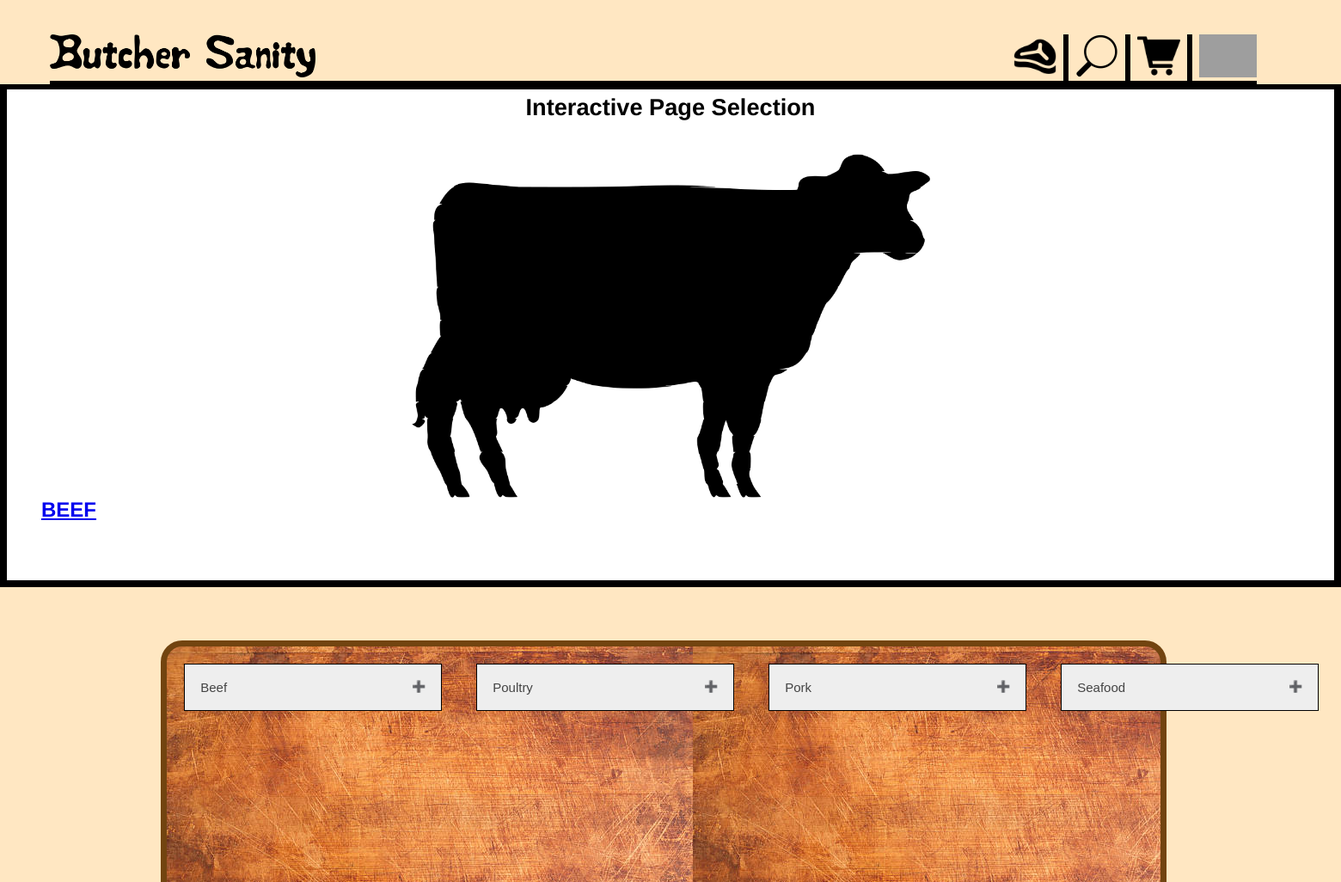
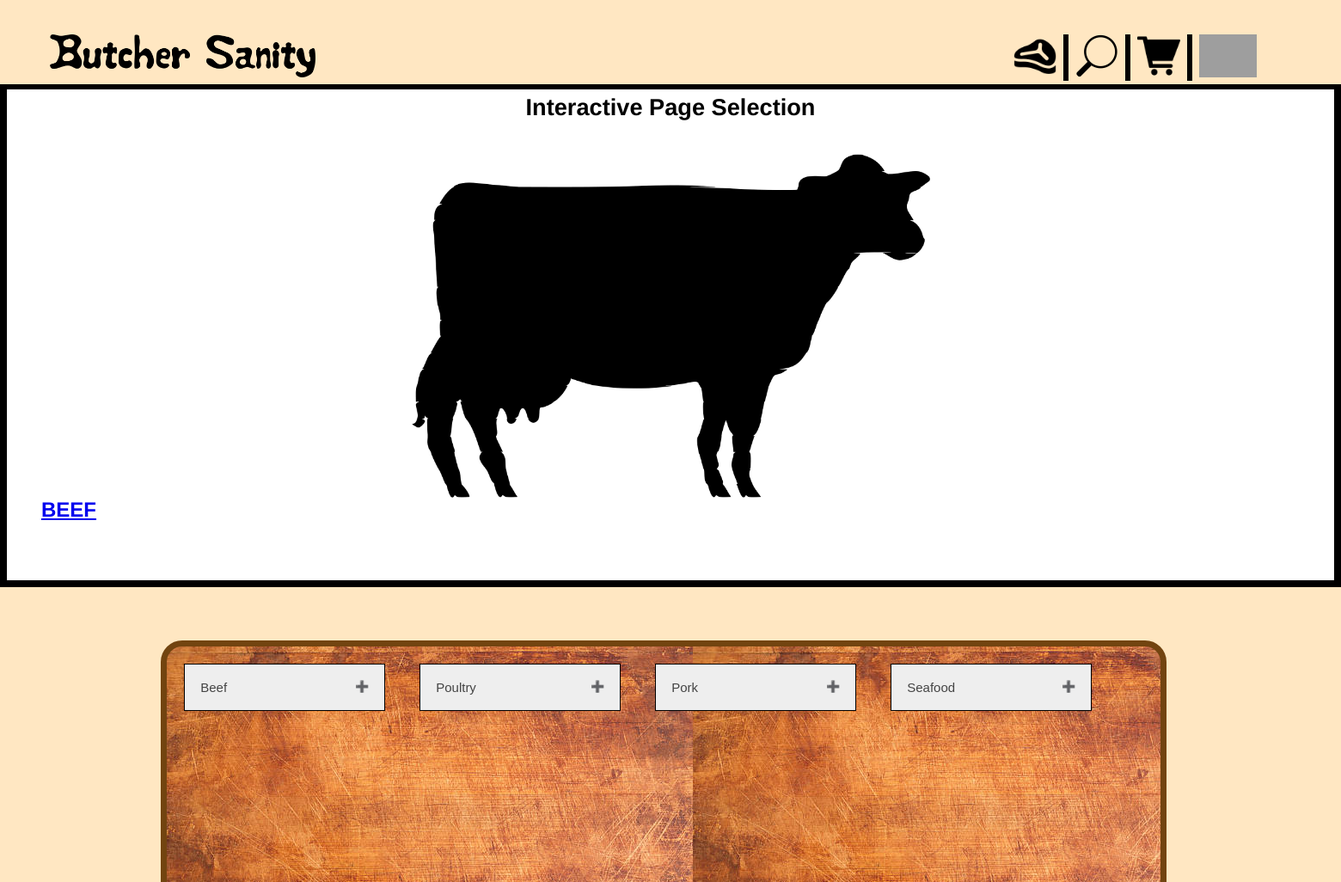
Before and after one commit to MagbanLeon/Butcher-Sanity, a Flask app: page /loginPage in a window 1560 px wide. Shown: the top 1026 px of the page at 86% size. Run offline with Flask 3, Linux system fonts and the light colour scheme; grey boxes are pictures that could not be loaded.

Commit message:
fixes to align with home laptop

```diff
--- a/static/collapse.css
+++ b/static/collapse.css
@@ -6,7 +6,7 @@
   color: #444;
   cursor: pointer;
   padding: 18px;
-  width: 300px;
+  width: 15vw;
   border: none;
   text-align: left;
   outline: none;
@@ -25,7 +25,7 @@
   display: none;
   overflow: hidden;
   background-color: #f1f1f1;
-  width: 300px;
+  width: 15vw;
   border: 1px solid black;
 }
 .collapsible:after {
--- a/templates/navbar.html
+++ b/templates/navbar.html
@@ -21,6 +21,6 @@
         <a href="/loginPage" class="buttonBox">   <!--Button For Settings-->
             <input type="image" src="../static/navbar/gear.png" height="50px">
         </a>
-        <div class="blackbar"></div>
+        <!-- <div class="blackbar"></div> -->
     </div>
 </div>
```
